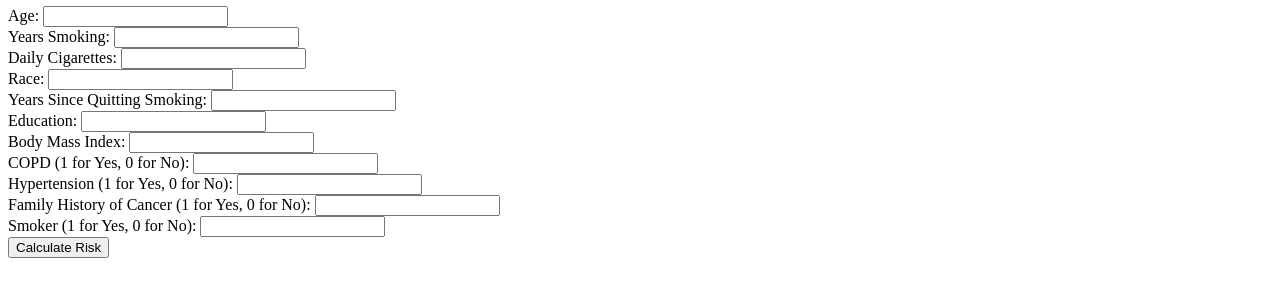
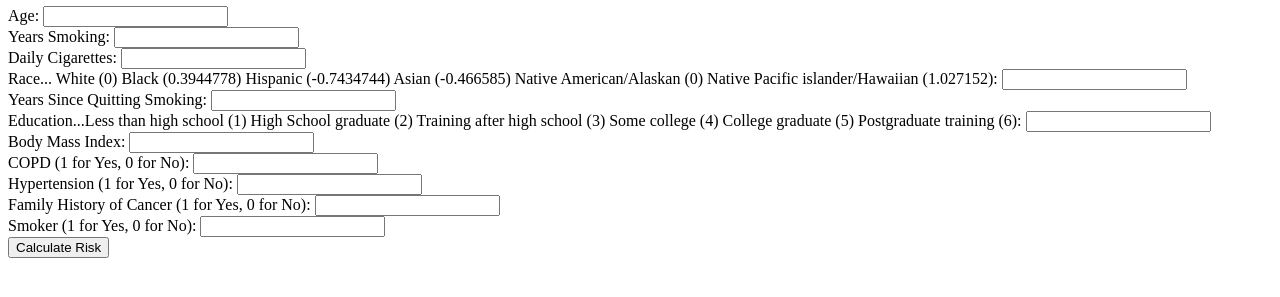
Before and after one commit to hyh449/zzz, a plain HTML site: page index.html in a window 1280 px wide. Shown: the part 499-796 px from the top of the page. Drawn offline with Linux system fonts and the light colour scheme.

Commit message:
Add files via upload

```diff
--- a/index.html
+++ b/index.html
@@ -18,13 +18,13 @@
     <label for="dailycigarettes">Daily Cigarettes: </label>
     <input type="number" id="dailyCigarettes"><br>
 
-    <label for="race">Race: </label>
+    <label for="race">Race... White (0) Black (0.3944778) Hispanic (-0.7434744) Asian (-0.466585) Native American/Alaskan (0) Native Pacific islander/Hawaiian (1.027152): </label>
     <input type="number" id="race"><br>
 
     <label for="yearssincequittingsmoking">Years Since Quitting Smoking: </label>
     <input type="number" id="yearssincequittingsmoking"><br>
 
-    <label for="education">Education: </label>
+    <label for="education">Education...Less than high school (1) High School graduate (2) Training after high school (3) Some college (4)  College graduate (5) Postgraduate training (6): </label>
     <input type="number" id="education"><br>
 
     <label for="bodymassindex">Body Mass Index: </label>
--- a/script.js
+++ b/script.js
@@ -1,7 +1,7 @@
 function calculateLungCancerRisk(age, smokingYears, dailyCigarettes, race, education, bodymassindex, copd, hxca, fmhca, smoker, yearssincequittingsmoking) {
     // Logodds 수식을 계산
     let logodds = (0.0778868 * (age - 62)) + race - (0.0812744 * (education - 4)) - (0.0274194 * (bodymassindex - 27))
-        + copd + hxca + fmhca + smoker - (1.822606 * ((10 / dailyCigarettes) - 0.4021541613)) + (0.0317321 * (smokingYears - 27))
+        + 0.3553063 *copd + 0.4589971* hxca + 0.587185*fmhca + 0.2597431*smoker - (1.822606 * ((10 / dailyCigarettes) - 0.4021541613)) + (0.0317321 * (smokingYears - 27))
         - (0.0308572 * (yearssincequittingsmoking - 10)) - 4.532506;
 
     // Risk 계산 (Logodds를 사용하여)
```
